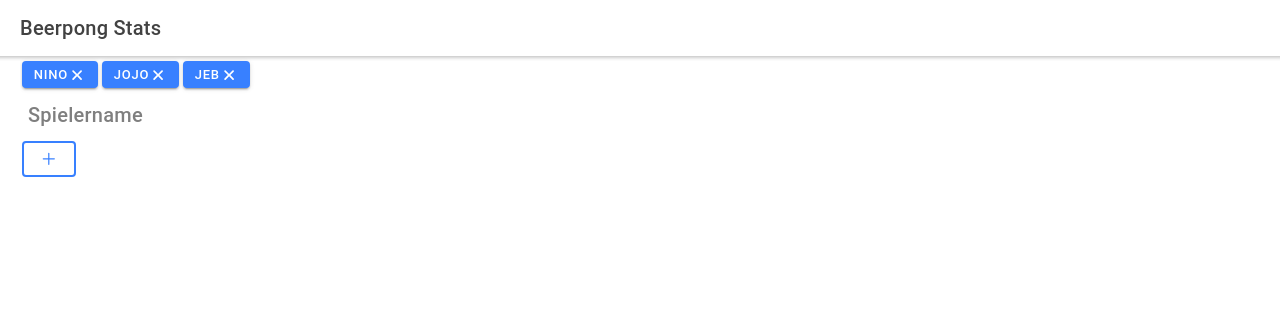
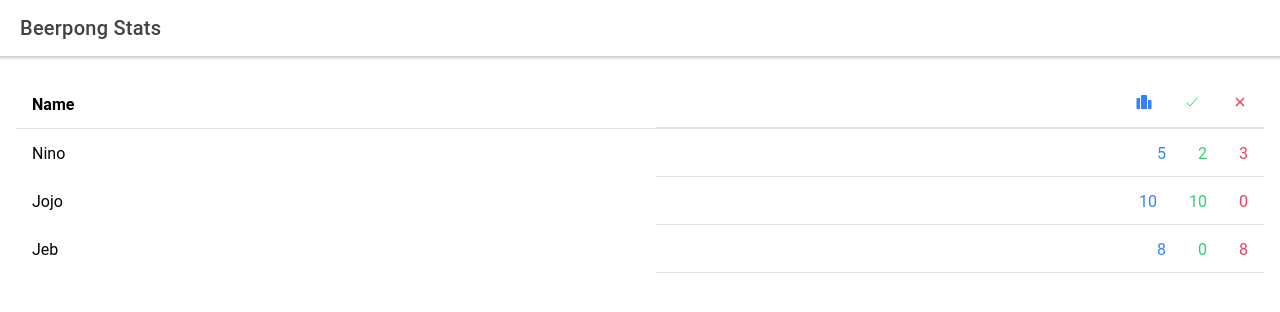
Before and after one commit to ITegs/beerpong-stats, a React (Create React App) app: page /home in a window 1280 px wide. Shown: the top 312 px of the page. Built offline with nearby package versions, Linux system fonts and the light colour scheme.

Commit message:
playerData list;

```diff
--- a/src/pages/Home.tsx
+++ b/src/pages/Home.tsx
@@ -9,13 +9,14 @@ import {
   IonItem,
   IonLabel,
   IonList,
+  IonListHeader,
   IonModal,
   IonPage,
   IonText,
   IonTitle,
   IonToolbar,
 } from "@ionic/react";
-import { add, close } from "ionicons/icons";
+import { add, checkmark, close, podium } from "ionicons/icons";
 
 import { gameStats } from "../data/gameData";
 import { player } from "../data/playerData";
@@ -37,7 +38,7 @@ const Home: React.FC = () => {
     }
   }
 
-  var addPlayerForm = true;
+  var addPlayerForm = false;
 
   return (
     <IonPage>
@@ -83,9 +84,34 @@ const Home: React.FC = () => {
             </IonTitle>
           </IonContent>
         ) : (
-          <IonList>
+          <IonList inset={true}>
+            <IonItem>
+              <IonLabel slot="start">
+                <strong>Name</strong>
+              </IonLabel>
+              <IonLabel slot="end" color="primary">
+                <IonIcon icon={podium}></IonIcon>
+              </IonLabel>
+              <IonLabel slot="end" color="success">
+                <IonIcon icon={checkmark}></IonIcon>{" "}
+              </IonLabel>
+              <IonLabel slot="end" color="danger">
+                <IonIcon icon={close}></IonIcon>
+              </IonLabel>
+            </IonItem>
             {player.map((p: any, i: any) => (
-              <IonItem key={i}>{p.name}</IonItem>
+              <IonItem key={i}>
+                <IonLabel slot="start">{p.name}</IonLabel>
+                <IonLabel slot="end" color="primary">
+                  {p.playedGames}
+                </IonLabel>
+                <IonLabel slot="end" color="success">
+                  {p.won}
+                </IonLabel>
+                <IonLabel slot="end" color="danger">
+                  {p.lost}
+                </IonLabel>
+              </IonItem>
             ))}
           </IonList>
         )}
```
